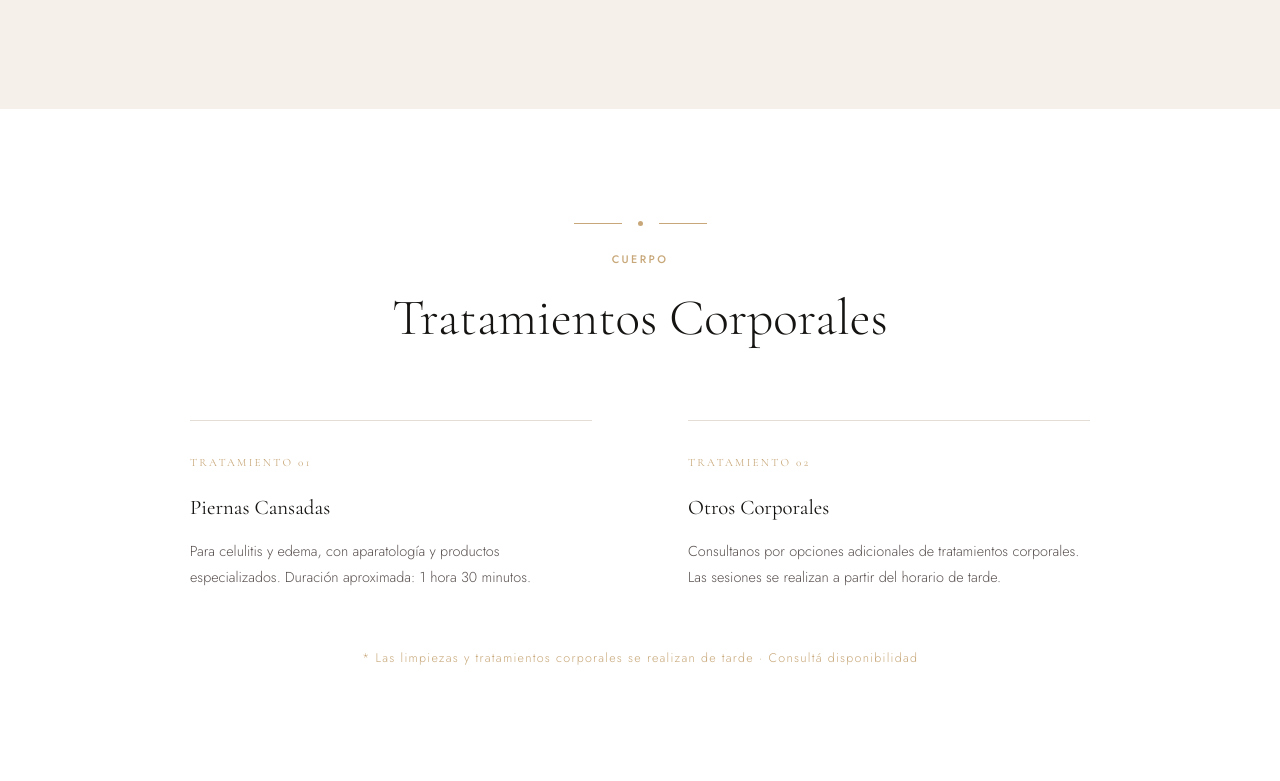
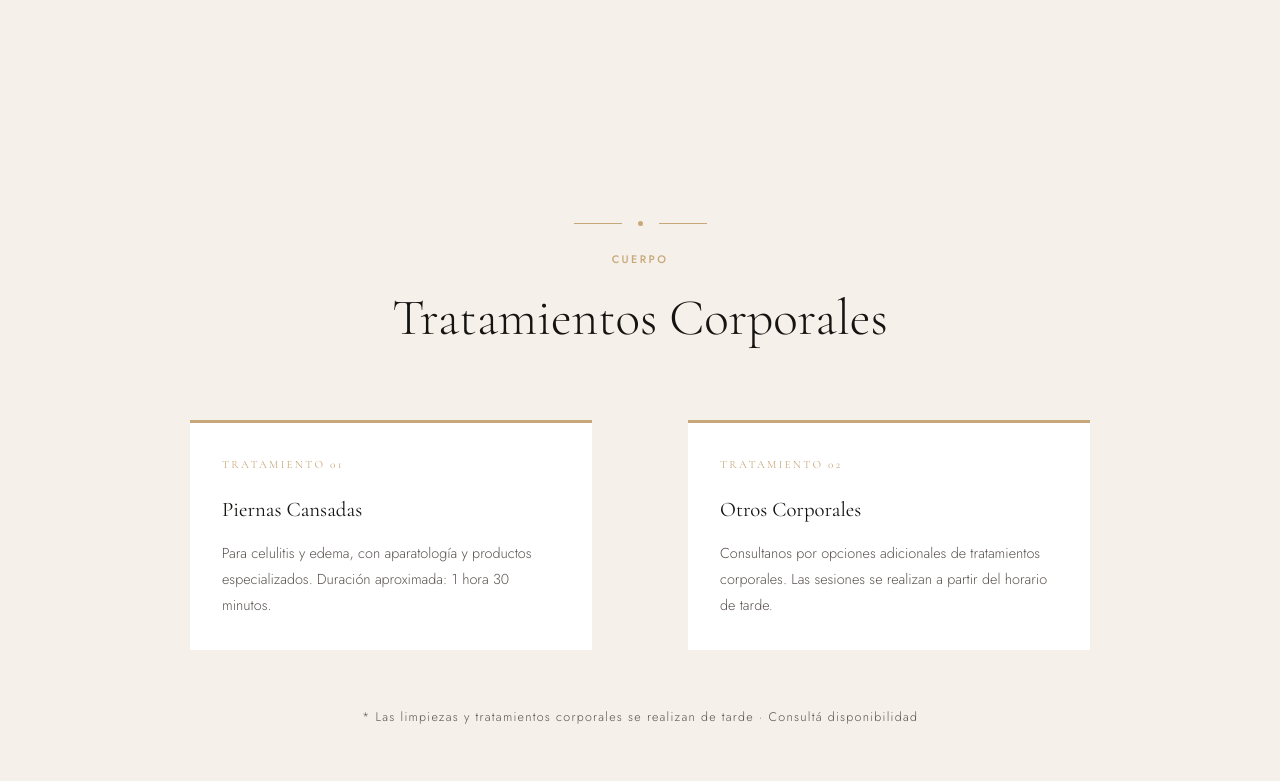
Before and after one commit to jpzingoni/estetica_lamarque, a plain HTML site: page index.html in a window 1280 px wide. Shown: the part 3139-3920 px from the top of the page. Drawn offline with nearby package versions, Linux system fonts and the light colour scheme.

Commit message:
Mejorar contraste sección corporales: fondo crema, tarjetas blancas, nota legible

```diff
--- a/index.html
+++ b/index.html
@@ -149,7 +149,7 @@
   </section>
 
   <!-- ═══════════════════════════ CORPORALES ═══════════════════════════ -->
-  <section class="section" id="corporales">
+  <section class="section section--cream" id="corporales">
     <div class="container">
       <div class="section__header--center">
         <div class="ornament"><span class="ornament__dot"></span></div>
--- a/style.css
+++ b/style.css
@@ -460,8 +460,9 @@ a   { text-decoration: none; color: inherit; }
 }
 
 .corporales__item {
-  border-top: 1px solid var(--color-light);
-  padding-top: 2rem;
+  background: var(--color-white);
+  padding: 2rem;
+  border-top: 3px solid var(--color-champagne);
 }
 
 .corporales__num {
@@ -490,7 +491,7 @@ a   { text-decoration: none; color: inherit; }
 .corporales__nota {
   text-align: center;
   font-size: 0.78rem;
-  color: var(--color-champagne);
+  color: var(--color-medium);
   margin-top: 3.5rem;
   letter-spacing: 0.1em;
 }
```
